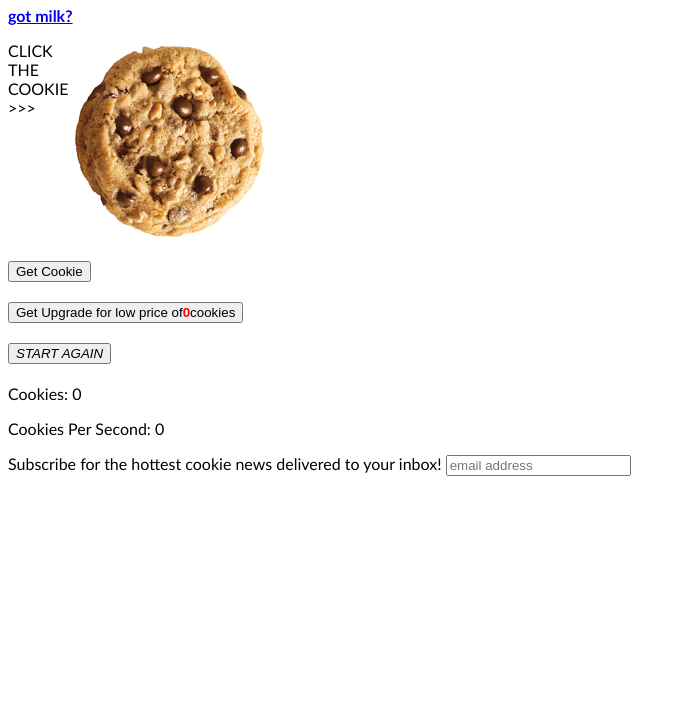
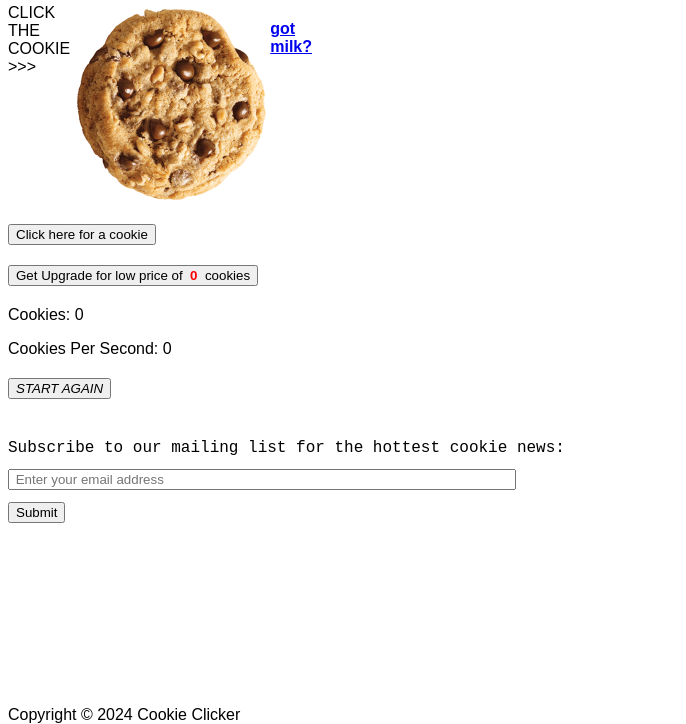
Before and after one commit to jayavcp/wk2assignment, a plain HTML site: page index.html in a window 1280 px wide. Shown: the part 76-800 px from the top of the page, without its empty margins (0-686 px from the left). Drawn offline with Linux system fonts and the light colour scheme.

Commit message:
layout changes css

```diff
--- a/index.html
+++ b/index.html
@@ -10,6 +10,10 @@
   <body>
     <header>
       <h1>Cookie Clicker</h1>
+    </header>
+    <div class="container">
+      CLICK THE COOKIE >>>
+      <img src="cookiePNG1.webp" alt="choc chip cookie" />
       <p>
         <strong
           ><a href="https://en.wikipedia.org/wiki/Got_Milk%3F"
@@ -17,23 +21,30 @@
           ></strong
         >
       </p>
-    </header>
-    <div class="container">
-      CLICK THE COOKIE >>>
-      <img src="cookiePNG1.webp" alt="choc chip cookie" />
     </div>
     <div id="errorMessage" style="display: none">Fresh out of cookie dough</div>
-    <button id="cookieBtn">Get Cookie</button>
+    <button id="cookieBtn">Click here for a cookie</button>
     <button id="upgradeBtn">
-      Get Upgrade for low price of <span id="upgradeCost"> 0 </span>
-      cookies
+      Get Upgrade for low price of &nbsp; <span id="upgradeCost"> 0 </span>
+      &nbsp; cookies
     </button>
-    <button id="resetBtn"><i>START AGAIN</i></button>
     <p>Cookies: <span id="cookiesSpan">0</span></p>
     <p>Cookies Per Second: <span id="cpsSpan">0</span></p>
-    <div>
-      Subscribe for the hottest cookie news delivered to your inbox!
-      <input type="email" placeholder="email address" />
-    </div>
+    <button id="resetBtn"><i>START AGAIN</i></button>
+    <form>
+      <!-- adding a label with for value to match input ID for accessibility -->
+      <label for="email">
+        Subscribe to our mailing list for the hottest cookie news:
+      </label>
+
+      <input
+        name="email"
+        type="email"
+        placeholder=" Enter your email address"
+        id="email"
+      />
+      <button>Submit</button>
+    </form>
+    <footer>Copyright &copy; 2024 Cookie Clicker</footer>
   </body>
 </html>
--- a/style.css
+++ b/style.css
@@ -1,6 +1,5 @@
 body {
-  font-family: "Trebuchet MS", "Lucida Sans Unicode", "Lucida Grande",
-    "Lucida Sans", Arial, sans-serif;
+  font-family: sans-serif;
 }
 button {
   display: flex;
@@ -14,10 +13,13 @@ button {
   width: 200px;
 }
 
-img:hover,
-button:hover {
+img:hover {
   cursor: grab;
   background-color: blanchedalmond;
+}
+
+button:hover {
+  background-color: chocolate;
 }
 
 #upgradeCost {
@@ -38,3 +40,26 @@ button:hover {
   font-size: x-large;
   font-family: Verdana, Geneva, Tahoma, sans-serif;
 }
+
+form {
+  display: flex;
+  font-family: "Courier New", Courier, monospace;
+  flex-direction: column;
+  gap: 0.75rem;
+  padding-top: 20px;
+  padding-bottom: 20px;
+}
+
+form button {
+  max-width: fit-content;
+  margin: 0px;
+}
+
+input {
+  max-width: 500px;
+}
+
+footer {
+  position: absolute;
+  bottom: 0;
+}
```
